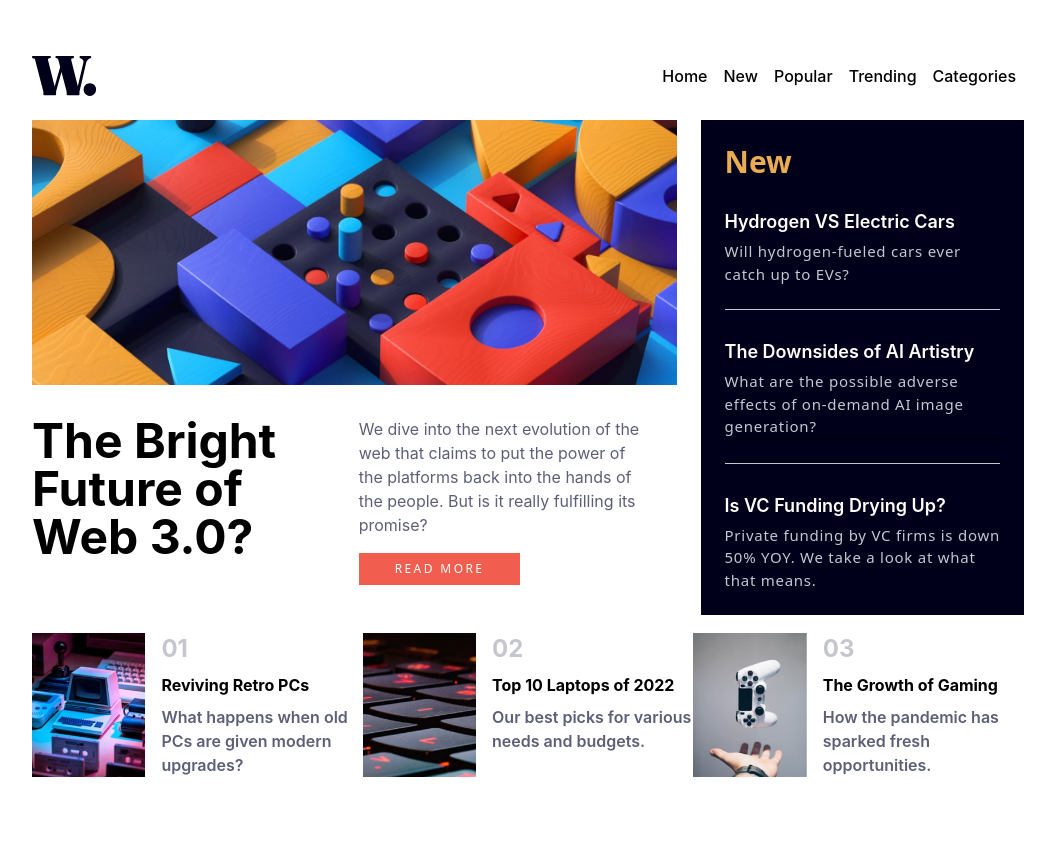
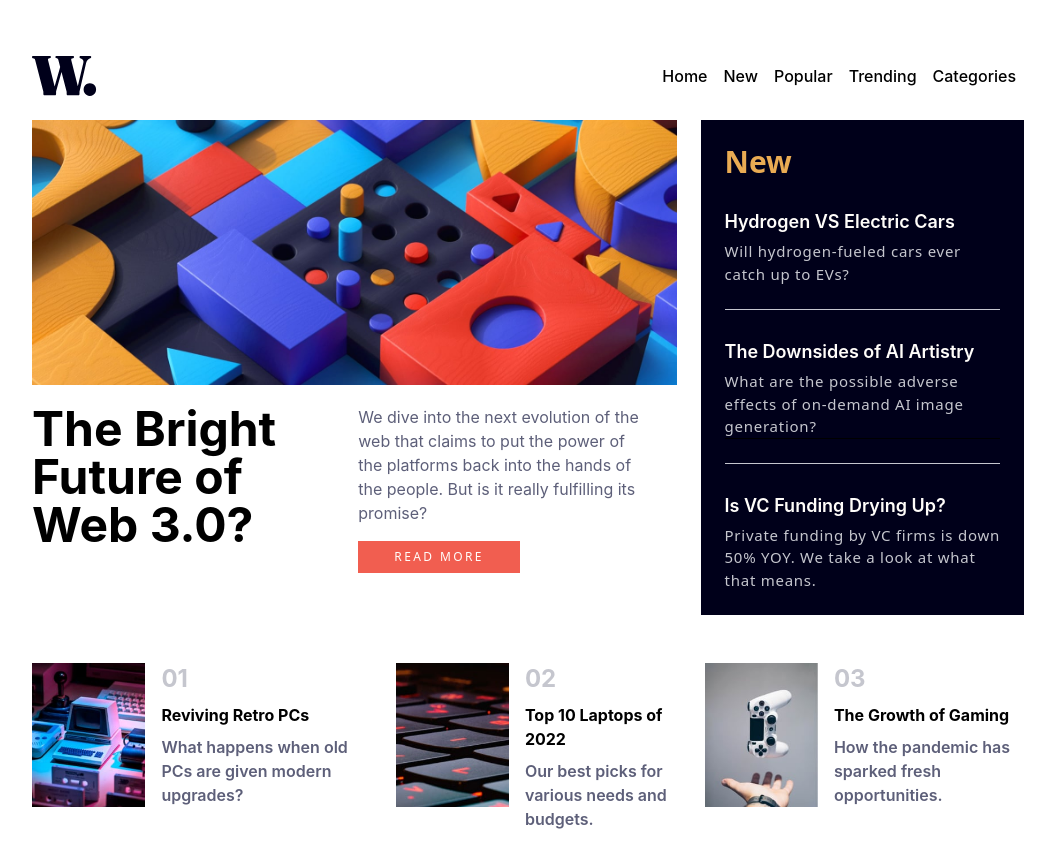
Before and after one commit to Andre-Lopez/fe-mentor-news-homepage, a React (Vite) app: page / in a window 1280 px wide. Shown: the top 868 px of the page, without its empty margins (112-1167 px from the left). Before the commit the page ends 800 px from the top, so only its background shows below. Built offline with nearby package versions, Linux system fonts and the light colour scheme.

Commit message:
Corrected flexbox of sub articles at bottom

```diff
--- a/src/App.tsx
+++ b/src/App.tsx
@@ -38,7 +38,7 @@ function App() {
       )}
 
       {/* Nav bar */}
-      <nav className="flex flex-row justify-between mt-14 mb-6 items-center">
+      <nav className="flex flex-row justify-between mt-8 md:mt-14 mb-6 items-center">
         <img src="logo.svg" alt="news logo" />
         <ul className="hidden md:flex">
           <li className="font-inter font-medium mx-2 hover:text-soft-orange hover:cursor-pointer">Home</li>
@@ -67,8 +67,8 @@ function App() {
             <img src="image-web-3-mobile.jpg" alt="abstract main image" className="md:hidden" />
             <img src="image-web-3-desktop.jpg" alt="abstract main image" className="hidden md:block" />
 
-            <div className="flex flex-col md:flex-row align-top py-8 md:pr-6">
-              <h1 className="font-inter text-5xl font-bold md:mr-8 md:basis-1/2 md:pr-4">
+            <div className="flex flex-col md:flex-row align-top py-5 md:pr-6">
+              <h1 className="font-inter text-5xl font-bold md:mr-8 md:basis-1/2 mb-4">
                 The Bright Future of Web 3.0?
               </h1>
 
@@ -85,7 +85,7 @@ function App() {
           </div>
 
           {/* News Section */}
-          <article className="flex-col px-6 bg-very-dark-blue w-[500px] h-min pt-2 md:basis-1/3">
+          <article className="flex flex-col self-center px-6 bg-very-dark-blue h-min pt-2 md:basis-1/3 mt-8 md:mt-0">
             <h2 className="text-soft-orange font-bold text-3xl mt-4">New</h2>
             <div className="sub-article border-b-[1px] border-solid border-grayish-blue py-6">
               <h5 className="title font-inter text-off-white my-1 font-semibold text-lg hover:text-soft-orange hover:cursor-pointer">
@@ -115,11 +115,11 @@ function App() {
           </article>
         </div>
 
-        <div className="flex flex-col md:flex-row justify-between mt-4">
+        <div className="flex flex-col items-center md:items-start md:flex-row md:justify-between mt-10 mb-12">
           {/* Article 01 */}
-          <article className="flex w-[350px] mt-4 md:mt-0">
+          <article className="flex md:pr-4 my-2 max-w-md">
             <img src="image-retro-pcs.jpg" alt="retro pc" className="h-36 pr-4" />
-            <div className="flexbox-col">
+            <div className="flex flex-col">
               <h3 className="article-num font-inter font-bold text-2xl text-grayish-blue">01</h3>
               <h4 className="article-title font-inter my-2 font-bold hover:text-soft-red hover:cursor-pointer">
                 Reviving Retro PCs
@@ -131,9 +131,9 @@ function App() {
           </article>
 
           {/* Article 02 */}
-          <div className="flex w-[350px] mt-4 md:mt-0">
+          <article className="flex md:pr-4 my-2 max-w-md">
             <img src="image-top-laptops.jpg" alt="retro pc" className="h-36 pr-4" />
-            <div className="flexbox-col">
+            <div className="flex flex-col">
               <h3 className="article-num font-inter font-bold text-2xl text-grayish-blue">02</h3>
               <h4 className="article-title font-inter my-2 font-bold hover:text-soft-red hover:cursor-pointer">
                 Top 10 Laptops of 2022
@@ -142,12 +142,12 @@ function App() {
                 Our best picks for various needs and budgets.
               </h5>
             </div>
-          </div>
+          </article>
 
           {/* Article 03 */}
-          <div className="flex w-[350px] mt-4 md:mt-0 md:mb-4">
+          <article className="flex md:mb-4 my-2 max-w-md">
             <img src="image-gaming-growth.jpg" alt="retro pc" className="h-36 pr-4" />
-            <div className="flexbox-col">
+            <div className="flex flex-col">
               <h3 className="article-num font-inter font-bold text-2xl text-grayish-blue">03</h3>
               <h4 className="article-title font-inter my-2 font-bold hover:text-soft-red hover:cursor-pointer">
                 The Growth of Gaming
@@ -156,7 +156,7 @@ function App() {
                 How the pandemic has sparked fresh opportunities.
               </h5>
             </div>
-          </div>
+          </article>
         </div>
       </main>
     </div>
```
